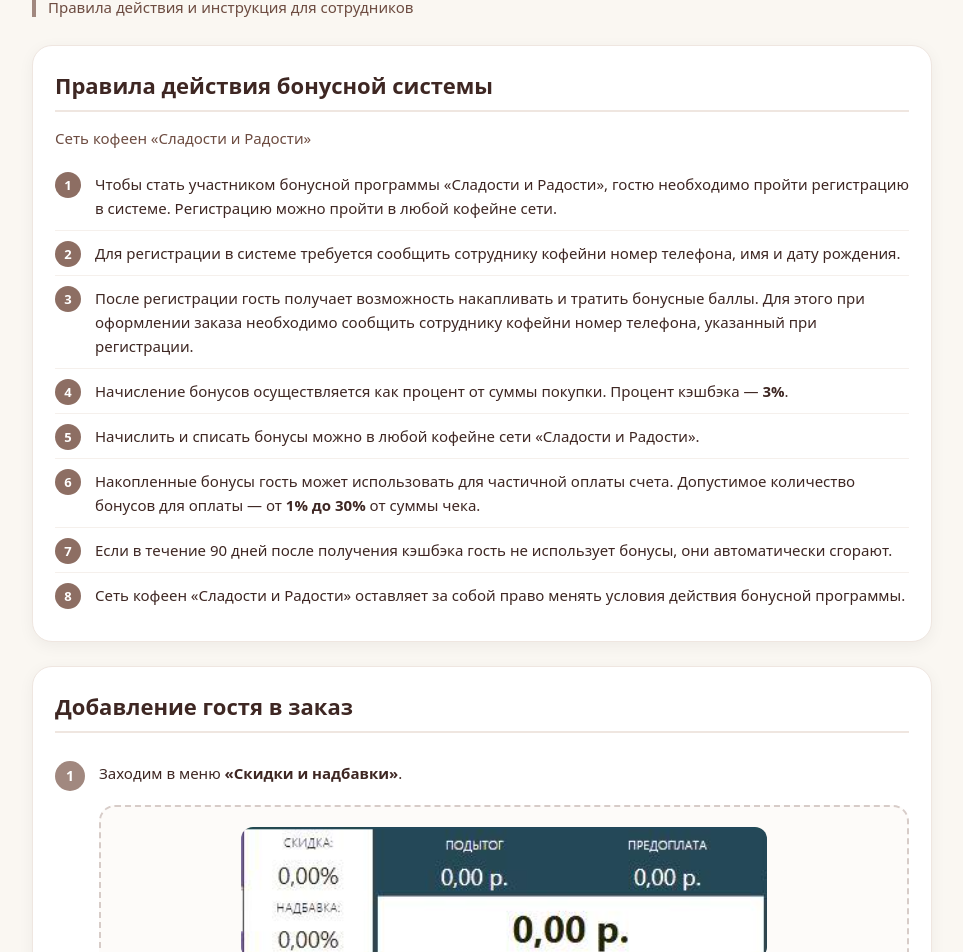
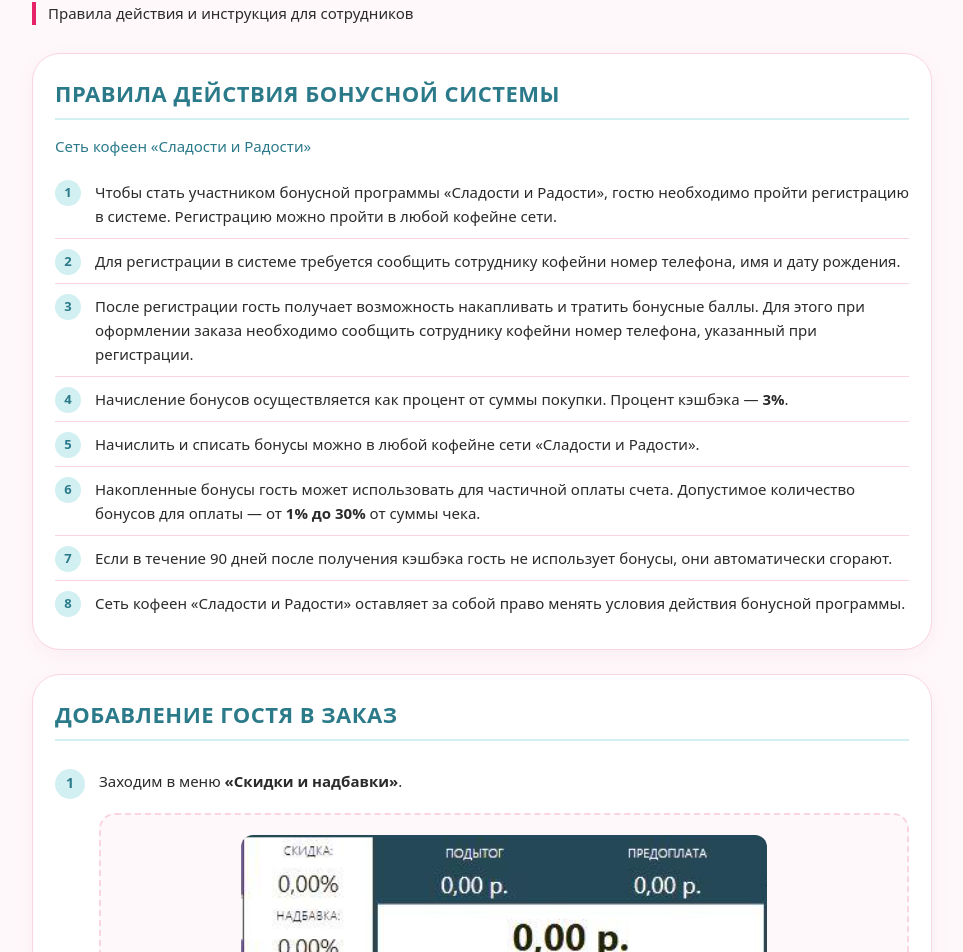
Before and after one commit to Sladosti-i-radosti/baza-znanij, a plain HTML site: page bonus.html in a window 1280 px wide. Shown: the part 67-1019 px from the top of the page, without its empty margins (158-1121 px from the left). Drawn offline with Linux system fonts and the light colour scheme.

Commit message:
Update bonus.html

```diff
--- a/bonus.html
+++ b/bonus.html
@@ -12,9 +12,10 @@
             font-family: system-ui, -apple-system, 'Segoe UI', Roboto, sans-serif;
         }
         body {
-            background: #faf7f2;
+            background: #FEF8FA;
             padding: 20px 16px 40px;
             min-height: 100vh;
+            color: #2B2B2B;
         }
         .container {
             max-width: 900px;
@@ -24,35 +25,45 @@
             margin-bottom: 28px;
         }
         .header h1 {
-            font-size: 28px;
-            font-weight: 700;
-            color: #3e2723;
-            margin-bottom: 6px;
+            font-size: 30px;
+            font-weight: 800;
+            color: #2B2B2B;
+            margin-bottom: 8px;
+            letter-spacing: -0.5px;
         }
         .header .sub {
-            color: #6d4c41;
+            color: #2B2B2B;
             font-size: 15px;
-            border-left: 4px solid #a1887f;
+            border-left: 4px solid #E62369;
             padding-left: 12px;
+            line-height: 1.5;
         }
 
         .section {
-            background: white;
-            border-radius: 20px;
+            background: #FFFFFF;
+            border-radius: 28px;
             padding: 24px 22px;
-            box-shadow: 0 4px 16px rgba(0,0,0,0.05);
-            border: 1px solid #efe6e0;
+            box-shadow: 0 6px 20px rgba(230, 35, 105, 0.05);
+            border: 1px solid #FAD4DE;
             margin-bottom: 24px;
         }
         .section h2 {
             font-size: 22px;
             font-weight: 700;
-            color: #3e2723;
+            color: #2B7A8A;
             margin-bottom: 16px;
             padding-bottom: 10px;
-            border-bottom: 2px solid #efe6e0;
+            border-bottom: 2px solid #D2F0F2;
+            text-transform: uppercase;
+            letter-spacing: 0.5px;
+        }
+        .section > p {
+            font-size: 15px;
+            color: #2B7A8A;
+            margin-bottom: 14px;
         }
 
+        /* ===== ПРАВИЛА ===== */
         .rules-list {
             list-style: none;
             counter-reset: rule;
@@ -64,8 +75,8 @@
             padding: 10px 0 10px 40px;
             font-size: 15px;
             line-height: 1.6;
-            color: #3e2723;
-            border-bottom: 1px solid #f5f0ec;
+            color: #2B2B2B;
+            border-bottom: 1px solid #FAD4DE;
         }
         .rules-list li:last-child {
             border-bottom: none;
@@ -77,16 +88,17 @@
             top: 10px;
             width: 26px;
             height: 26px;
-            background: #8d6e63;
-            color: white;
+            background: #D2F0F2;
+            color: #2B7A8A;
             border-radius: 50%;
             display: flex;
             align-items: center;
             justify-content: center;
             font-size: 13px;
-            font-weight: 600;
+            font-weight: 700;
         }
 
+        /* ===== ШАГИ ===== */
         .steps {
             list-style: none;
             padding: 0;
@@ -97,7 +109,7 @@
             padding: 12px 0 12px 44px;
             font-size: 15px;
             line-height: 1.6;
-            color: #3e2723;
+            color: #2B2B2B;
         }
         .steps li .num {
             position: absolute;
@@ -105,35 +117,38 @@
             top: 12px;
             width: 30px;
             height: 30px;
-            background: #a1887f;
-            color: white;
+            background: #D2F0F2;
+            color: #2B7A8A;
             border-radius: 50%;
             display: flex;
             align-items: center;
             justify-content: center;
             font-size: 14px;
-            font-weight: 600;
+            font-weight: 700;
         }
 
+        /* ===== ЗАМЕТКА ===== */
         .note {
-            background: #fff8e1;
-            border-left: 4px solid #ffb300;
+            background: #FFD1DC;
+            border-left: 4px solid #E62369;
             padding: 12px 16px;
             border-radius: 10px;
             font-size: 14px;
-            color: #5d4037;
+            color: #8B234A;
             margin: 14px 0;
         }
+        .note strong {
+            color: #6B1A3A;
+        }
 
+        /* ===== КАРТИНКИ ===== */
         .image-placeholder {
             margin: 8px 0 20px 44px;
-            border: 2px dashed #d7ccc8;
+            border: 2px dashed #FAD4DE;
             border-radius: 16px;
             padding: 20px;
             text-align: center;
-            background: #fdfbf9;
-            color: #a1887f;
-            font-size: 14px;
+            background: #FEF8FA;
         }
         .image-placeholder img {
             max-width: 100%;
@@ -142,19 +157,13 @@
             display: block;
             margin: 0 auto;
         }
-        .image-placeholder .hint {
-            margin-top: 10px;
-            font-style: italic;
-            color: #bcaaa4;
-            font-size: 13px;
-        }
 
         .footer {
             margin-top: 40px;
             text-align: center;
-            color: #a1887f;
+            color: #B8A0AA;
             font-size: 13px;
-            border-top: 1px solid #e0d6cf;
+            border-top: 1px solid #FAD4DE;
             padding-top: 24px;
         }
 
@@ -176,9 +185,7 @@
     <!-- ================= ПРАВИЛА ================= -->
     <div class="section">
         <h2>Правила действия бонусной системы</h2>
-        <p style="font-size:15px; color:#6d4c41; margin-bottom:14px;">
-            Сеть кофеен «Сладости и Радости»
-        </p>
+        <p>Сеть кофеен «Сладости и Радости»</p>
 
         <ol class="rules-list">
             <li>Чтобы стать участником бонусной программы «Сладости и Радости», гостю необходимо пройти регистрацию в системе. Регистрацию можно пройти в любой кофейне сети.</li>
@@ -291,12 +298,13 @@
 
         <ol class="steps">
             <li><span class="num">4</span>Вводим номер телефона в формате <strong>79990000000</strong> (с 7, без плюса), нажимаем <strong>OK</strong>.</li>
-             </ol>
+        </ol>
         <div class="image-placeholder">
             <img src="images/tel.png" alt="Ввод телефона">
         </div>
+
         <ol class="steps">
-             <li><span class="num">5</span>В открывшемся окне отобразится доступное количество бонусов для гостя.</li>
+            <li><span class="num">5</span>В открывшемся окне отобразится доступное количество бонусов для гостя.</li>
         </ol>
 
         <div class="note">
```
